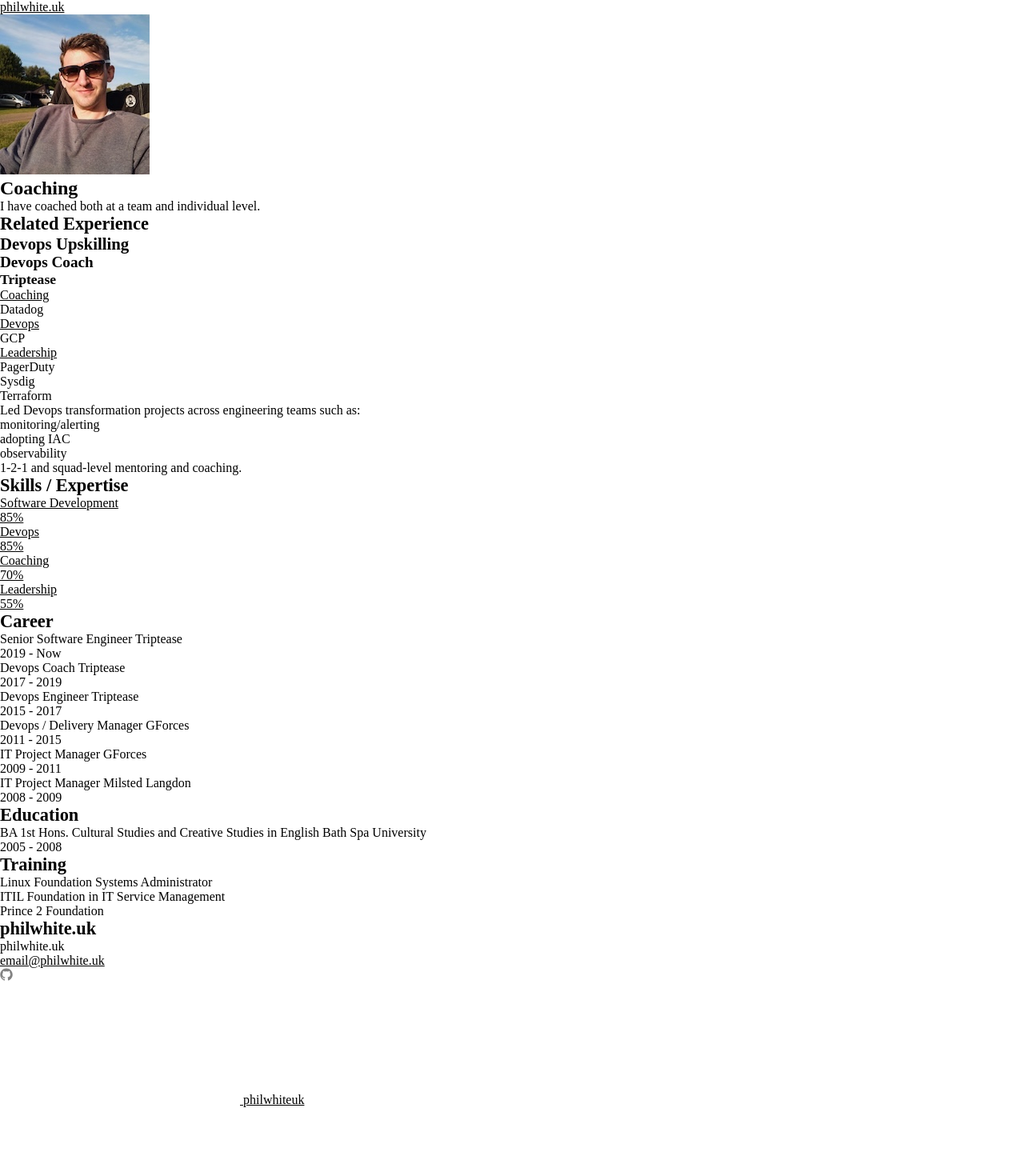
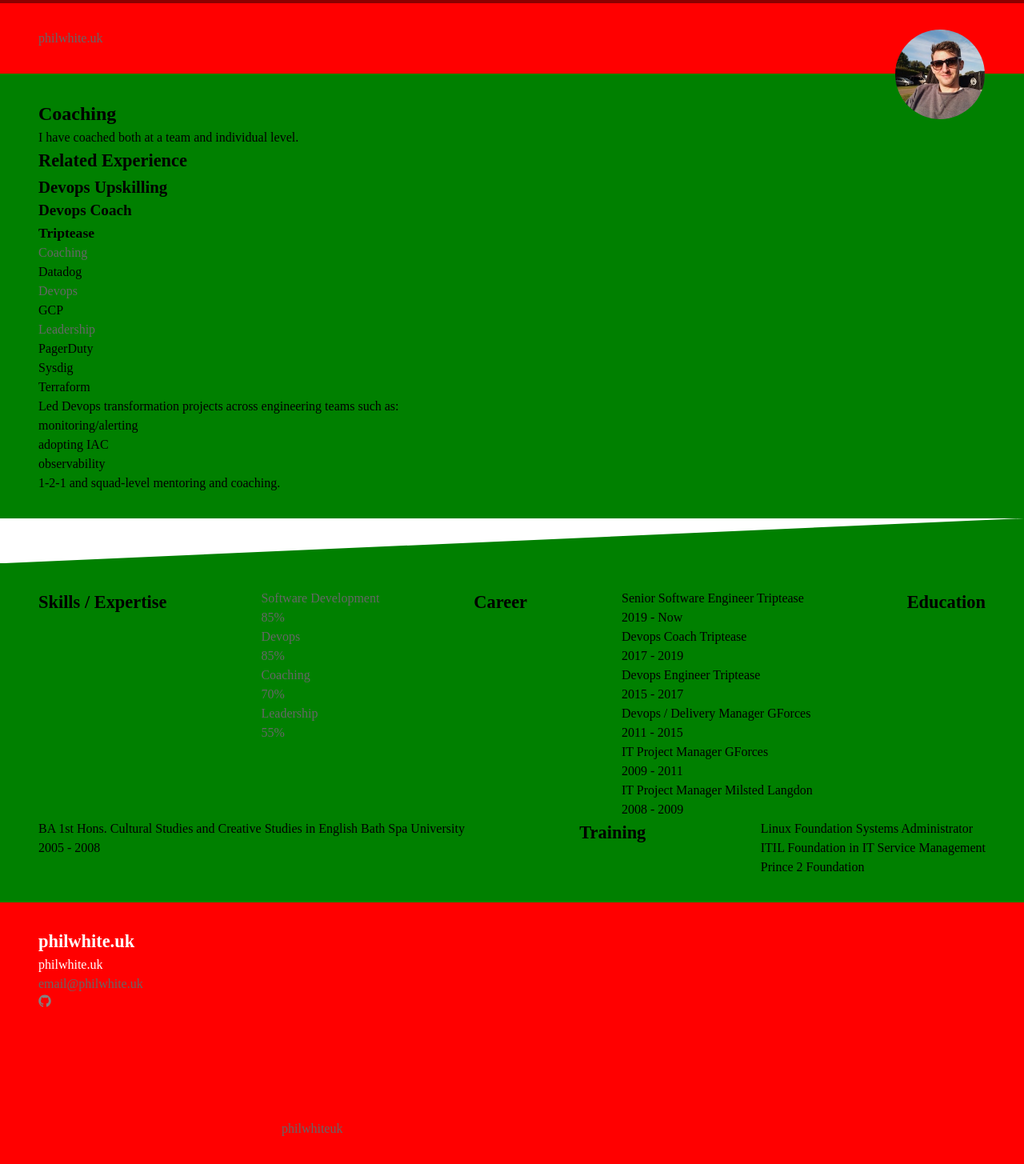
Before and after one commit to philwhiteuk/cv, a Jekyll site: the page built from _tags/coaching.md, in a window 1280 px wide. Shown: the whole page at 80% size. Built offline with Jekyll 4.4.1, drawn with Linux system fonts in a browser that asks for light colours; before the commit the page ends 1384 px from its top, so only the background shows below that.

Commit message:
wip: with polygon line break

```diff
--- a/_includes/footer.html
+++ b/_includes/footer.html
@@ -1,5 +1,5 @@
 <footer class="site-footer h-card">
-  <data class="u-url" href="{{ "/" | relative_url }}"></data>
+<!--  <data class="u-url" href="{{ "/" | relative_url }}"></data>-->
 
   <div class="wrapper">
 
--- a/_includes/projects.html
+++ b/_includes/projects.html
@@ -1,4 +1,5 @@
 {% assign projects_by_date = site.projects | sort: "start_date" | reverse %}
+<section class="projects">
     {% for project in projects_by_date %}
     {% if include.tag == nil or project.tags contains include.tag %}
     <article class="project">
@@ -18,3 +19,4 @@
     </article>
     {% endif %}
     {% endfor %}
+</section>
--- a/_layouts/default.html
+++ b/_layouts/default.html
@@ -2,7 +2,7 @@
 <html lang="{{ page.lang | default: site.lang | default: 'en' }}">
   {%- include head.html -%}
   <body>
-    <header class="site-header" role="banner">
+    <header role="banner">
       <a class="site-title" rel="author" href="{{ '/' | relative_url }}">{{ site.title | escape }}</a>
       <div id="badge">
         <img src="{{ '/assets/profile.jpeg' | relative_url }}" alt="my profile photo"/>
@@ -10,8 +10,13 @@
     </header>
     <main aria-label="Content">
       {{ content }}
-      {%- include side-panel.html -%}
     </main>
+    <div id="line-break">
+      <svg viewBox="0 0 1024 45">
+        <polygon points="1024,0 1024,45 0,45" />
+      </svg>
+    </div>
+    {%- include aside.html -%}
     {%- include footer.html -%}
   </body>
 </html>
--- a/_layouts/tag.html
+++ b/_layouts/tag.html
@@ -7,8 +7,6 @@ layout: default
     <h1 class="page-heading">{{ page.title }}</h1>
     {%- endif -%}
     {{ content }}
-    <div>
-        <h2>Related Experience</h2>
-        {%- include projects.html tag=page.title -%}
-    </div>
+    <h2>Related Experience</h2>
+    {%- include projects.html tag=page.title -%}
 </section>
--- a/_sass/default.scss
+++ b/_sass/default.scss
@@ -1,6 +1,25 @@
 @charset "utf-8";
 
-$base_font_size: 1em;
+$base_font_size: 16px;
+$base_line_height: 1.5em;
 $base_heading_modifier: 0.1;
+$base_text_colour: #000000;
 
-@import "theme/_base.scss";
+$base_anchor_text_colour_normal: #666666;
+$base_anchor_text_colour_visited: 'inherit';
+$base_anchor_text_colour_hovered: $base_text_colour;
+
+$base_primary_colour_100: red;
+$base_primary_colour_110: darkred;
+$base_secondary_colour_100: white;
+
+$base_primary_colour_200: green;
+$base_secondary_colour_200: black;
+
+
+@import
+  "theme/_aside.scss",
+  "theme/_base.scss",
+  "theme/_header.scss",
+  "theme/_projects.scss"
+;
--- /dev/null
+++ b/_sass/theme/_aside.scss
@@ -0,0 +1,8 @@
+//style="fill:lime;stroke:purple;stroke-width:1"
+#line-break {
+  svg {
+    display: block;
+    fill: $base_primary_colour_200;
+  }
+
+}
--- a/_sass/theme/_base.scss
+++ b/_sass/theme/_base.scss
@@ -2,27 +2,58 @@
   font-size: $base_font_size;
   font-style: normal;
   font-weight: normal;
+  line-height: $base_line_height;
   list-style: none;
   margin: 0;
   padding: 0;
 }
 
+body > header, body > main, body > aside, body > footer {
+  display: flex;
+  flex-flow: row wrap;
+  justify-content: space-between;
+  padding: 2em 3em;
+}
+
+body > header:nth-child(odd),
+body > main:nth-child(odd),
+body > aside:nth-child(odd),
+body > footer:nth-child(odd)
+{
+  background-color: $base_primary_colour_100;
+  color: $base_secondary_colour_100;
+}
+
+body > header:nth-child(even),
+body > main:nth-child(even),
+body > aside:nth-child(even),
+body > footer:nth-child(even)
+{
+  background-color: $base_primary_colour_200;
+  color: $base_secondary_colour_200;
+}
+
 a {
-  color: inherit;
+  color: $base_anchor_text_colour_normal;
   cursor: pointer;
-  text-decoration: underline;
+  text-decoration: none;
 }
 
 a:visited {
-  color: inherit;
+  color: $base_anchor_text_colour_visited;
+}
+
+a:hover {
+  color: $base_anchor_text_colour_hovered;
+  text-decoration: underline;
 }
 
 h1, h2, h3, h4, h5, h6 {
   font-weight: bolder;
 }
 
-h1 { font-size: $base_font_size * ($base_heading_modifier * 5) + 1 }
-h2 { font-size: $base_font_size * ($base_heading_modifier * 4) + 1 }
-h3 { font-size: $base_font_size * ($base_heading_modifier * 3) + 1 }
-h4 { font-size: $base_font_size * ($base_heading_modifier * 2) + 1 }
-h5 { font-size: $base_font_size * ($base_heading_modifier * 1) + 1 }
+h1 { font-size: 1em * ($base_heading_modifier * 5) + 1 }
+h2 { font-size: 1em * ($base_heading_modifier * 4) + 1 }
+h3 { font-size: 1em * ($base_heading_modifier * 3) + 1 }
+h4 { font-size: 1em * ($base_heading_modifier * 2) + 1 }
+h5 { font-size: 1em * ($base_heading_modifier * 1) + 1 }
--- /dev/null
+++ b/_sass/theme/_header.scss
@@ -0,0 +1,24 @@
+body > header {
+  border-top: 0.3em solid $base_primary_colour_110;
+  display: flex;
+  flex-flow: row wrap;
+  justify-content: space-between;
+  padding: 2em 3em;
+
+  #badge {
+    border: solid 1px transparent;
+    border-radius: 50%;
+    overflow: hidden;
+    position: absolute;
+    right: 3em;
+    width: 7em;
+    height: 7em;
+  }
+
+  #badge img {
+    display: block;
+    width: 100%;
+    height: auto;
+  }
+
+}
--- /dev/null
+++ b/_sass/theme/_projects.scss
@@ -0,0 +1,14 @@
+main section.projects {
+  display: grid;
+  grid-template-columns: repeat(auto-fit, minmax(25em, 1fr));
+}
+
+article.project {
+  display: flex;
+  flex-direction: column;
+  text-align: justify;
+}
+
+#tag > div {
+  width: 100%;
+}
```
Also changed, not shown: _includes/aside.html (renamed from _includes/side-panel.html). Lines whose indentation alone changed are shown as unchanged.
